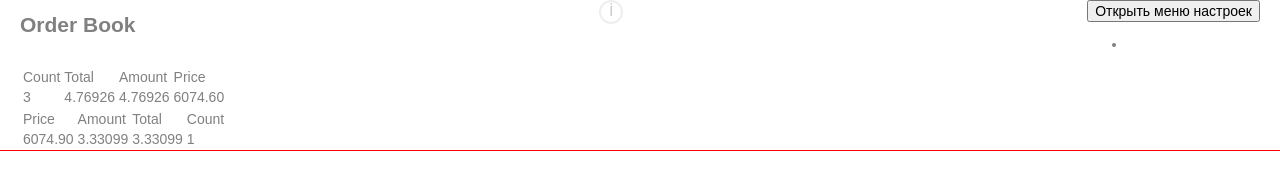
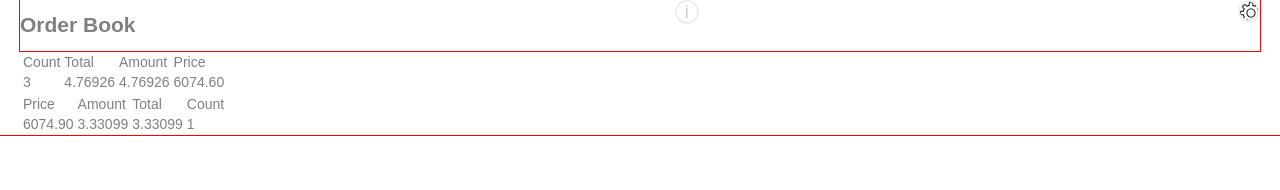
Before and after one commit to galtranspb/Order-book, a website: page source/index.html in a window 1280 px wide. Drawn offline with nearby package versions, Linux system fonts and the light colour scheme; files that its build step writes are made by us from their sources.

Commit message:
Добавлены стили блока settings

```diff
--- a/source/index.html
+++ b/source/index.html
@@ -19,7 +19,7 @@
       </a>
       <div class="settings">
         <button class="settings__button">
-          <span class="vissualy-hidden">Открыть меню настроек</span>
+          <span class="visually-hidden">Открыть меню настроек</span>
         </button>
         <ul class="settings__list" aria-label="Меню настроек">
           <li class="settings__item">
--- a/source/sass/blocks/help-info.scss
+++ b/source/sass/blocks/help-info.scss
@@ -14,7 +14,7 @@
     content: "i";
     position: absolute;
     left: 8px;
-    top: 0;
+    top: 2px;
 
     font-size: 18px;
     color: #cccccc;
--- a/source/sass/blocks/order.scss
+++ b/source/sass/blocks/order.scss
@@ -1,4 +1,6 @@
 .order__wrapper {
   display: flex;
   justify-content: space-between;
+
+  outline: 1px solid red;
 }
--- a/source/sass/blocks/settings.scss
+++ b/source/sass/blocks/settings.scss
@@ -1 +1,21 @@
-// блок настроек
+.settings__button {
+  display: inline-block;
+  width: 22px;
+  height: 22px;
+
+  vertical-align: middle;
+
+  background-color: $bg-color;
+  background-image: url("../img/icon-settings.svg");
+
+  border: 2px solid #eeeeee;
+  border-radius: 50%;
+  cursor: pointer;
+}
+
+.settings__list {
+  margin: 0;
+  padding: 0;
+
+  list-style: none;
+}
```
Also changed, not shown: source/img/icon-settings.svg (added).
